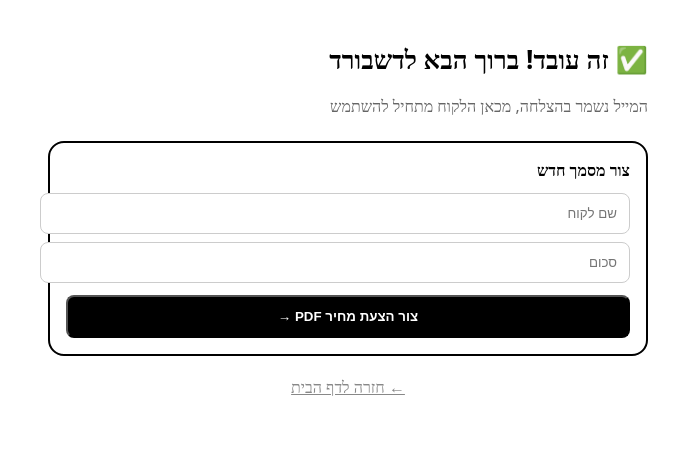
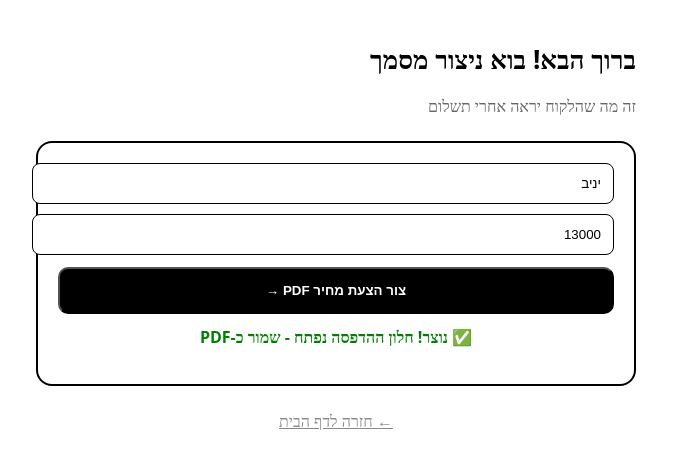
Before and after one commit to Yzerah/Bizbot-ai, a Next.js app: page /dashboard in a window 1280 px wide. Both pictures are taken after a click on the button "צור הצעת מחיר PDF →". Shown: the top 468 px of the page, without its empty margins (402-1081 px from the left). Built offline with nearby package versions, Linux system fonts and the light colour scheme.

Commit message:
Update page.tsx

```diff
--- a/app/dashboard/page.tsx
+++ b/app/dashboard/page.tsx
@@ -1,18 +1,49 @@
 'use client'
+import { useState } from 'react'
+
 export default function Dashboard(){
+ const [name,setName] = useState('יניב')
+ const [amount,setAmount] = useState('13000')
+ const [done,setDone] = useState(false)
+
+ const createPDF = () => {
+   if(!name || !amount) return alert('תמלא שם וסכום')
+   setDone(true)
+   // מדפיס הצעת מחיר - הלקוח רואה שזה עובד
+   setTimeout(()=>{
+     const win = window.open('','','width=800,height=600')
+     if(!win) return
+     win.document.write(`
+       <div dir="rtl" style="font-family:system-ui;padding:40px">
+         <h1>הצעת מחיר - BizBot-AI</h1>
+         <p>לכבוד: ${name}</p>
+         <p>סכום: ${amount} ₪</p>
+         <p>תאריך: ${new Date().toLocaleDateString('he-IL')}</p>
+         <hr/>
+         <p>המסמך הופק אוטומטית ב-BizBot-AI.co.il</p>
+         <script>window.print()</script>
+       </div>
+     `)
+   }, 300)
+ }
+
  return(
   <main dir="rtl" style={{padding:24,maxWidth:600,margin:'0 auto',fontFamily:'system-ui'}}>
-   <h1 style={{fontSize:26,fontWeight:900}}>✅ זה עובד! ברוך הבא לדשבורד</h1>
-   <p style={{marginTop:8,color:'#666'}}>המייל נשמר בהצלחה, מכאן הלקוח מתחיל להשתמש</p>
+   <h1 style={{fontSize:26,fontWeight:900}}>ברוך הבא! בוא ניצור מסמך</h1>
+   <p style={{color:'#666'}}>זה מה שהלקוח יראה אחרי תשלום</p>
 
-   <div style={{marginTop:24,border:'2px solid #000',borderRadius:16,padding:16}}>
-     <b>צור מסמך חדש</b>
-     <input placeholder="שם לקוח" style={{width:'100%',padding:12,marginTop:12,border:'1px solid #ccc',borderRadius:8}}/>
-     <input placeholder="סכום" style={{width:'100%',padding:12,marginTop:8,border:'1px solid #ccc',borderRadius:8}}/>
-     <button style={{width:'100%',marginTop:12,padding:12,background:'#000',color:'#fff',borderRadius:8,fontWeight:700}}>צור הצעת מחיר PDF →</button>
+   <div style={{marginTop:24,border:'2px solid #000',borderRadius:16,padding:20}}>
+     <input value={name} onChange={e=>setName(e.target.value)} placeholder="שם לקוח" style={{width:'100%',padding:12,border:'1px solid #000',borderRadius:8}}/>
+     <input value={amount} onChange={e=>setAmount(e.target.value)} placeholder="סכום" style={{width:'100%',padding:12,marginTop:10,border:'1px solid #000',borderRadius:8}}/>
+
+     <button onClick={createPDF} style={{width:'100%',marginTop:12,padding:14,background:'#000',color:'#fff',borderRadius:10,fontWeight:700,cursor:'pointer'}}>
+       צור הצעת מחיר PDF →
+     </button>
+
+     {done && <p style={{marginTop:12,color:'green',fontWeight:700,textAlign:'center'}}>✅ נוצר! חלון ההדפסה נפתח - שמור כ-PDF</p>}
    </div>
 
-   <a href="/" style={{display:'block',marginTop:20,textAlign:'center',color:'#888'}}>← חזרה לדף הבית</a>
+   <a href="/" style={{display:'block',marginTop:24,textAlign:'center',color:'#888'}}>← חזרה לדף הבית</a>
   </main>
  )
 }
```
